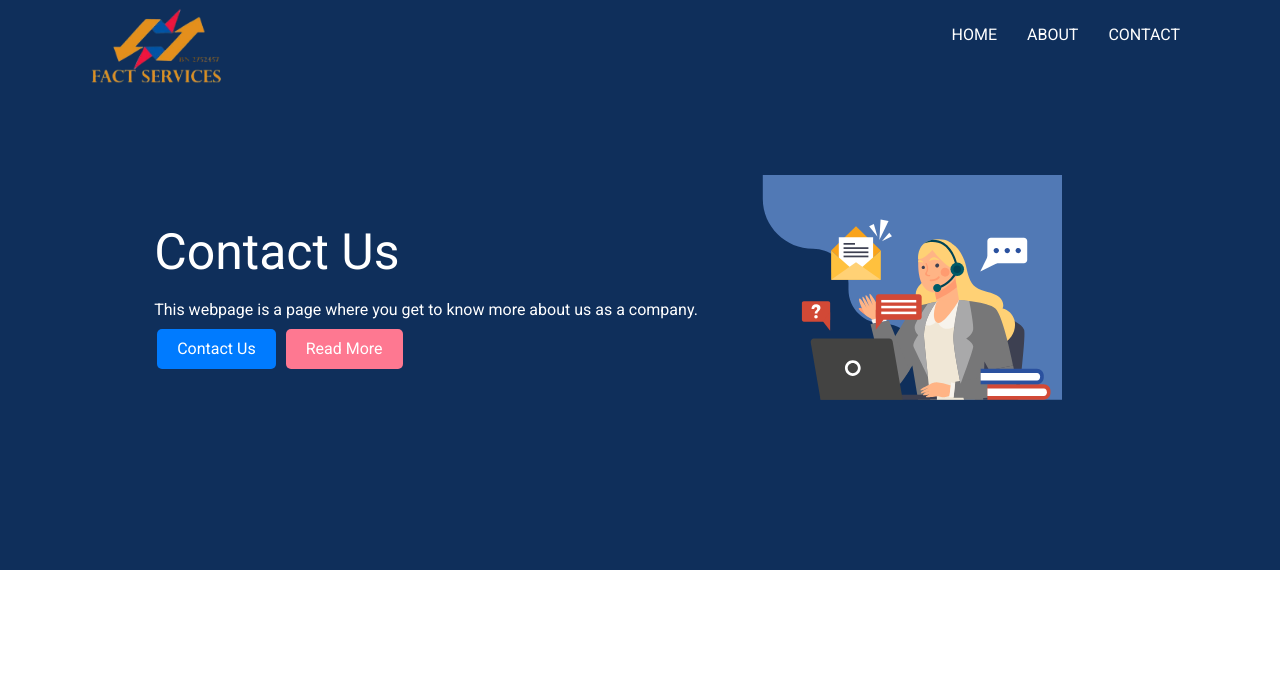
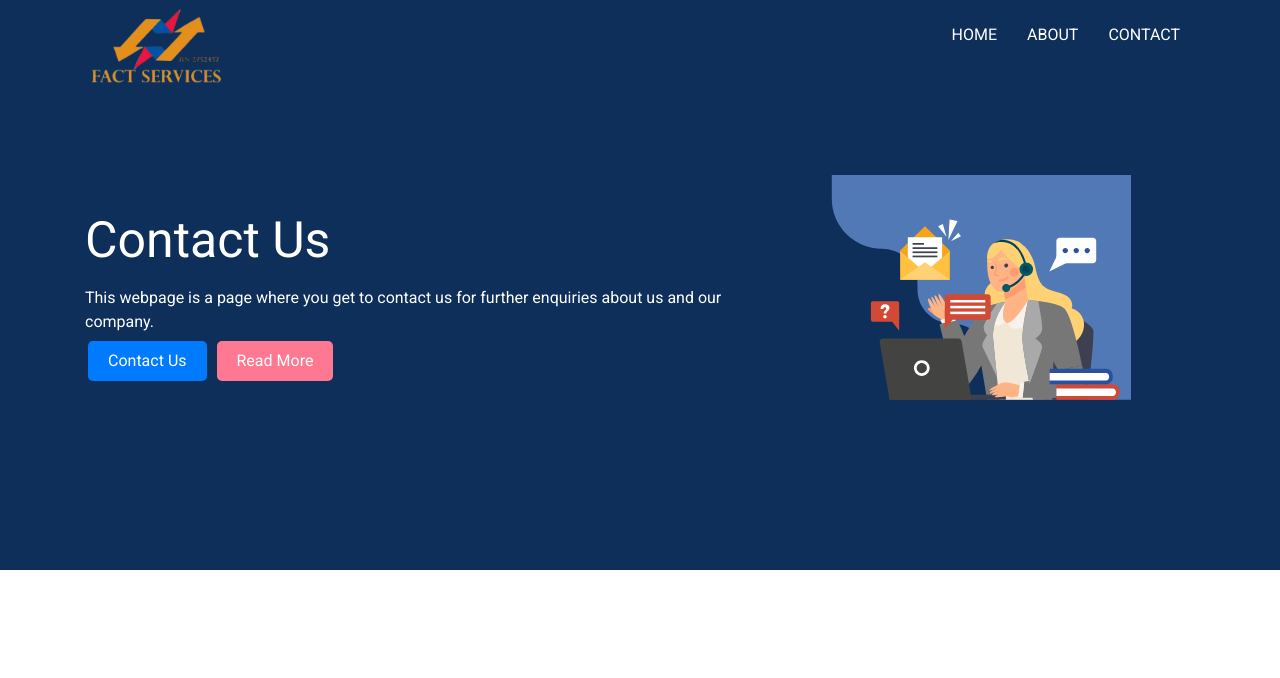
Before and after one commit to ogeobubu/latestfact, a plain HTML site: page contact.html in a window 1280 px wide. Shown: the top 678 px of the page. Drawn offline with nearby package versions, Linux system fonts and the light colour scheme.

Commit message:
changed contact page

```diff
--- a/contact.html
+++ b/contact.html
@@ -30,8 +30,8 @@
           <div>
             <h1 class="my-3">Contact Us</h1>
             <p class="my-1">
-              This webpage is a page where you get to know more about us as a
-              company.
+              This webpage is a page where you get to contact us for further
+              enquiries about us and our company.
             </p>
             <a href="contact.html" class="btn-primary">Contact Us</a>
             <a href="about.html" class="btn-secondary">Read More</a>
```
